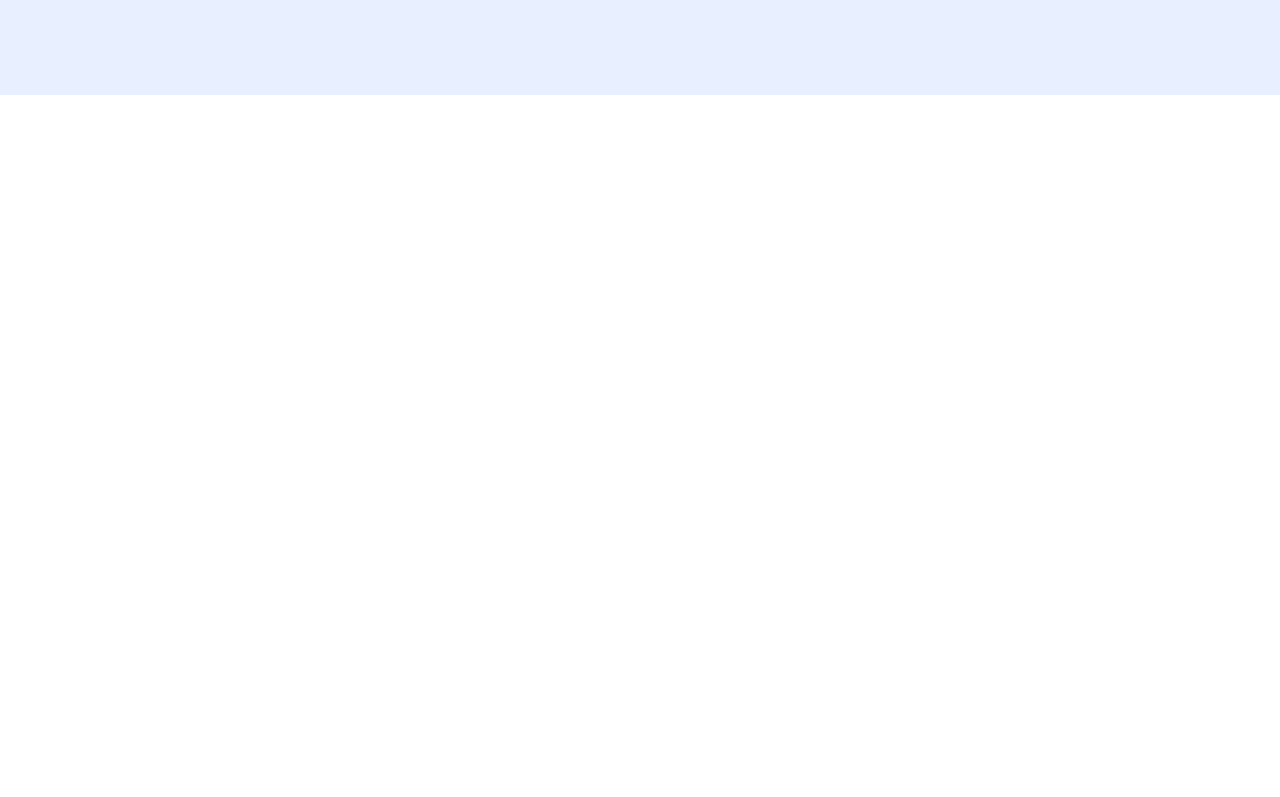
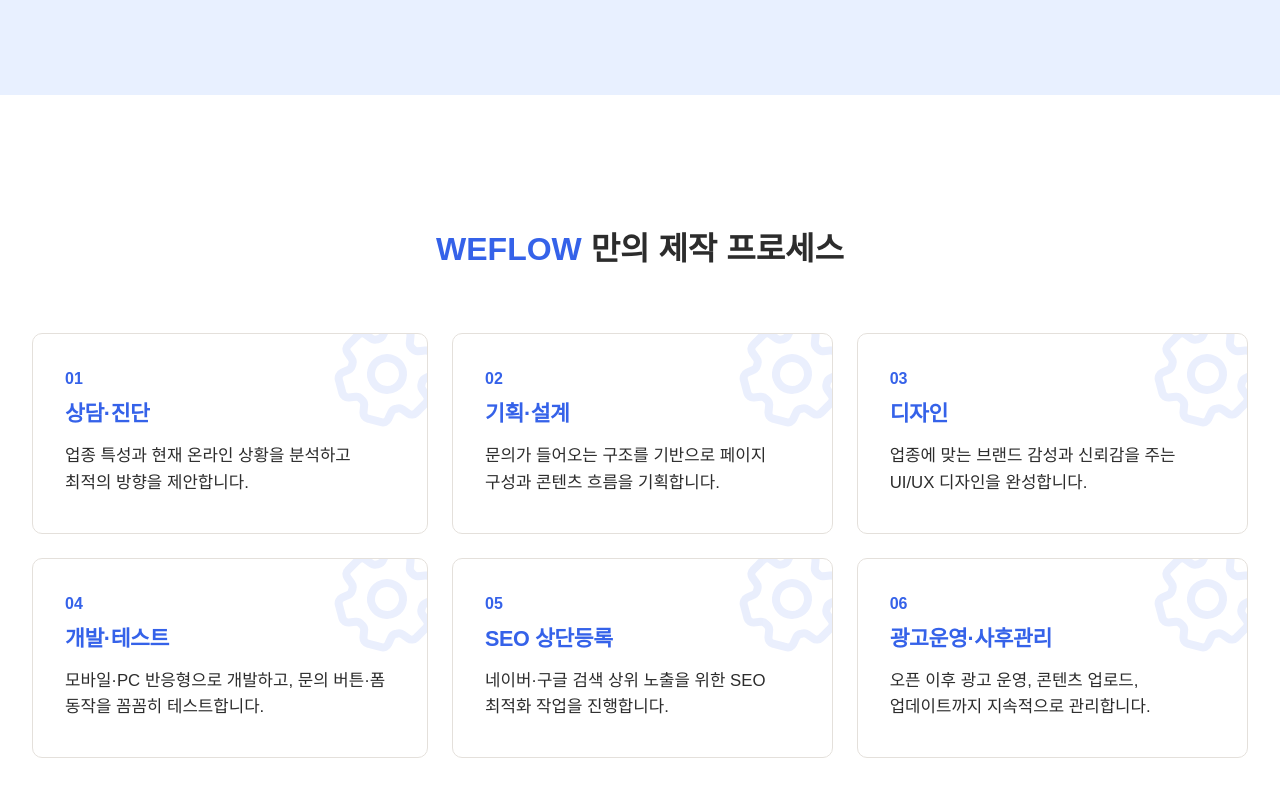
Before and after one commit to Hyunsoo-k/WEFLOW, a Next.js app: page / in a window 1280 px wide. Shown: the part 2067-2864 px from the top of the page. Before the commit the page ends 2162 px from the top, so only its background shows below. Built offline with nearby package versions, Linux system fonts and the light colour scheme; a web font is replaced by a local one.

Commit message:
feat: HomeProcessSection 컴포넌트 렌더링

```diff
--- a/src/app/page.tsx
+++ b/src/app/page.tsx
@@ -1,6 +1,7 @@
 import { HomeHeroSection } from '@/components/sections/HomeHeroSection/HomeHeroSection';
 import { HomeCarePlanSection } from '@/components/sections/HomeCarePlanSection/HomeCarePlanSection';
 import { HomeCasesSection } from '@/components/sections/HomeCasesSection/HomeCasesSection';
+import { HomeProcessSection } from '@/components/sections/HomeProcessSection/HomeProcessSection';
 
 import styles from "./page.module.scss";
 
@@ -11,6 +12,7 @@
         <HomeHeroSection />
         <HomeCarePlanSection />
         <HomeCasesSection />
+        <HomeProcessSection />
       </main>
     </div>
   );
```
